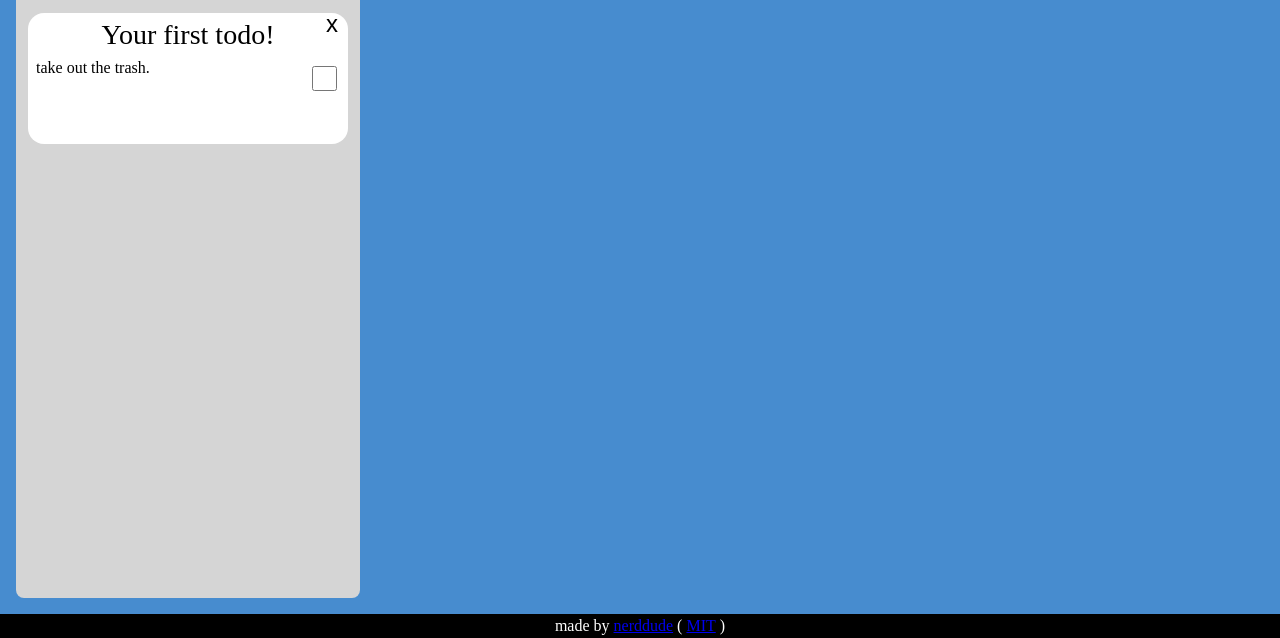
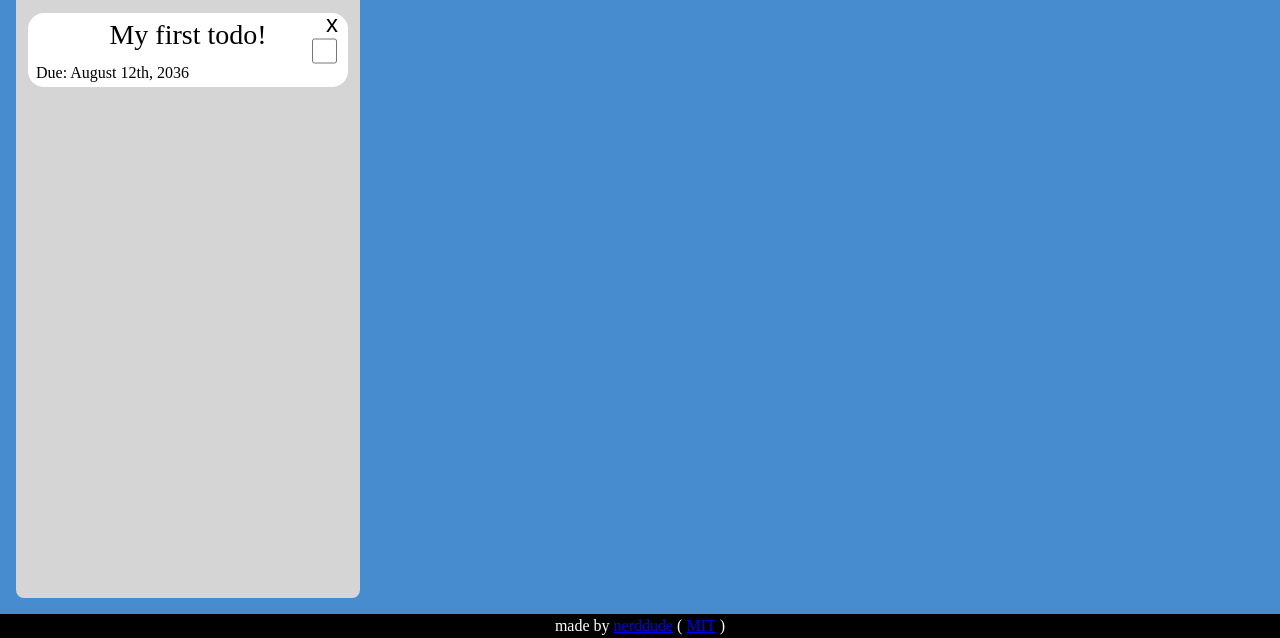
Before and after one commit to nerddude24/procrastinator.js, a website built with webpack: page src/index.html in a window 1280 px wide. Shown: the part 218-856 px from the top of the page. Built offline with nearby package versions, Linux system fonts and the light colour scheme.

Commit message:
Display date instead of description

```diff
--- a/src/DomHandler.js
+++ b/src/DomHandler.js
@@ -65,6 +65,7 @@ function createProjectElement(project) {
 function createTodoItemElement(project, item) {
 	const { title, desc, isDone } = item;
 	const priority = item.getPriority();
+	const dueDate = item.getDueDate();
 	const priorityToClass = {
 		[TodoItem.PRIORITIES.HIGH]: "todo-card-high-pr",
 		[TodoItem.PRIORITIES.NORMAL]: "todo-card-med-pr",
@@ -73,7 +74,7 @@ function createTodoItemElement(project, item) {
 
 	const el = createElement("article", "todo-card");
 	const titleEl = createElement("h3", "todo-card-title", title);
-	const descEl = createElement("p", "todo-card-desc", desc);
+	const dateEl = createElement("p", "todo-card-date", `Due: ${dueDate}`);
 	const checkbox = createElement("input", "todo-card-check");
 	const deleteBtn = createXDeleteButton("todo-card-del");
 
@@ -99,7 +100,7 @@ function createTodoItemElement(project, item) {
 	el.classList.add(priorityToClass[priority]);
 
 	el.appendChild(titleEl);
-	el.appendChild(descEl);
+	el.appendChild(dateEl);
 	el.appendChild(checkbox);
 	el.appendChild(deleteBtn);
 
--- a/src/index.js
+++ b/src/index.js
@@ -55,7 +55,7 @@ function start() {
 	// TODO: Check if there is data in localStorage then load it
 
 	const myItem = new TodoItem(
-		"Your first todo!",
+		"My first todo!",
 		"take out the trash.",
 		new Date(2036, 7, 12),
 		TodoItem.PRIORITIES.NORMAL
--- a/src/style/todo.scss
+++ b/src/style/todo.scss
@@ -2,12 +2,14 @@ $checkbox-size: 32px;
 $bg1: #478ccf;
 
 .todo-card {
-	height: 20%;
+	height: 10%;
 
 	display: grid;
 	grid-template-columns: 1fr $checkbox-size;
 	grid-template-rows: 1fr 2fr;
-	grid-template-areas: "title check" "desc check";
+	grid-template-areas: "title check" "date check";
+
+	row-gap: 16px;
 
 	border-radius: 16px;
 	padding: 8px;
@@ -23,8 +25,8 @@ $bg1: #478ccf;
 		padding-left: $checkbox-size;
 	}
 
-	.todo-card-desc {
-		grid-area: desc;
+	.todo-card-date {
+		grid-area: date;
 	}
 
 	.todo-card-check {
```
